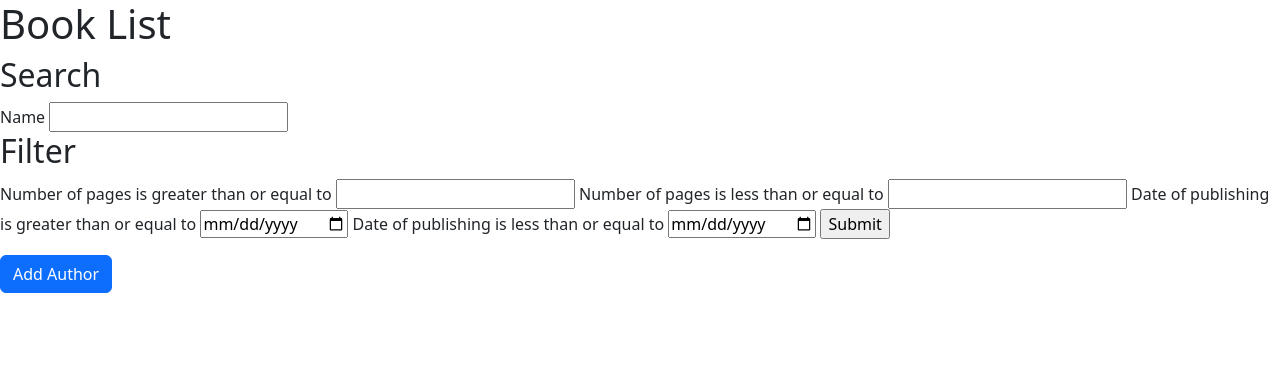
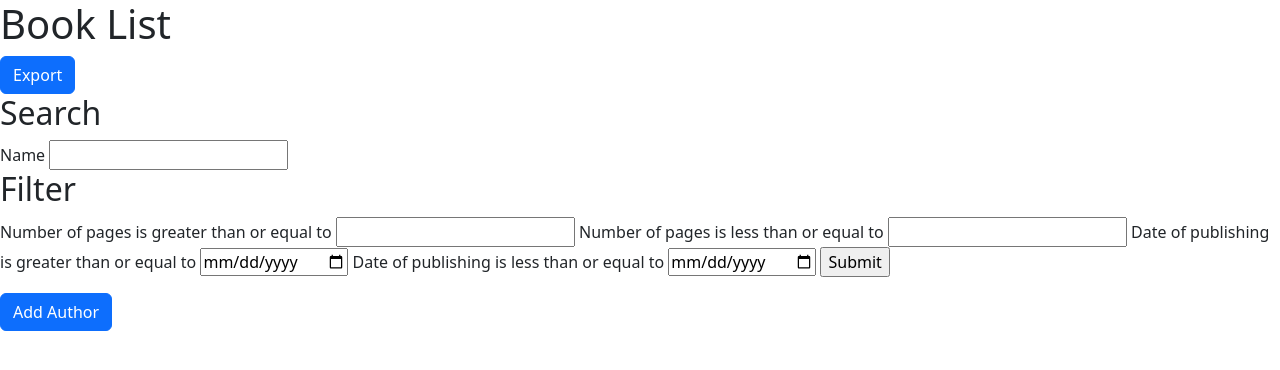
Before and after one commit to 9akashnp8/tgb-library, a Django app: page /book/ in a window 1280 px wide. Shown: the top 370 px of the page. Run offline with Django 4.2, Linux system fonts and the light colour scheme; data that the repository does not hold is empty; some libraries are stand-ins or nearby versions.

Commit message:
Add Export Functionality for Book

```diff
--- a/library/resources.py
+++ b/library/resources.py
@@ -1,6 +1,10 @@
 from import_export import resources
-from .models import Author
+from .models import Author, Book
 
 class AuthorResource(resources.ModelResource):
     class Meta:
         model = Author
+
+class BookResource(resources.ModelResource):
+    class Meta:
+        model = Book
--- a/library/urls.py
+++ b/library/urls.py
@@ -6,6 +6,8 @@ urlpatterns = [
     path('author/', views.author_list_and_create_view, name='author_list'),
     path('author/export/', views.export_author, name='author_export'),
     path('book/', views.book_list_and_create_view, name='book_list'),
+    path('book/export/', views.export_book, name='book_export'),
+
 
     # HTMX
     path('htmx/author/filter', views.authors_list, name='author-filter'),
--- a/library/views.py
+++ b/library/views.py
@@ -6,7 +6,7 @@ from django.http import HttpResponse
 from .models import Author, Book
 from .forms import AuthorCreateForm, BookCreateForm
 from .filters import AuthorFilter, BookFilter
-from .resources import AuthorResource
+from .resources import AuthorResource, BookResource
 
 # Create your views here.
 class Home(TemplateView):
@@ -48,6 +48,13 @@ def export_author(request):
     response['Content-Disposition'] = 'attachment;filename="authors.csv"'
     return response
 
+def export_book(request):
+    author_resource = BookResource()
+    dataset = author_resource.export()
+    response = HttpResponse(dataset.csv, content_type='text/csv')
+    response['Content-Disposition'] = 'attachment;filename="books.csv"'
+    return response
+
 # HTMX Helpers
 def authors_list(request):
     filter = AuthorFilter(request.GET, queryset=Author.objects.all())
--- a/templates/author/book_list.html
+++ b/templates/author/book_list.html
@@ -16,7 +16,7 @@
 </ul>
 {% endif %}
 <h1>Book List</h1>
-<!-- <a href="{% url 'author_export' %}" class="btn btn-primary">Export</a> -->
+<a href="{% url 'book_export' %}" class="btn btn-primary">Export</a>
 <form
     hx-get="/htmx/book/filter"
     hx-params="*"
```
